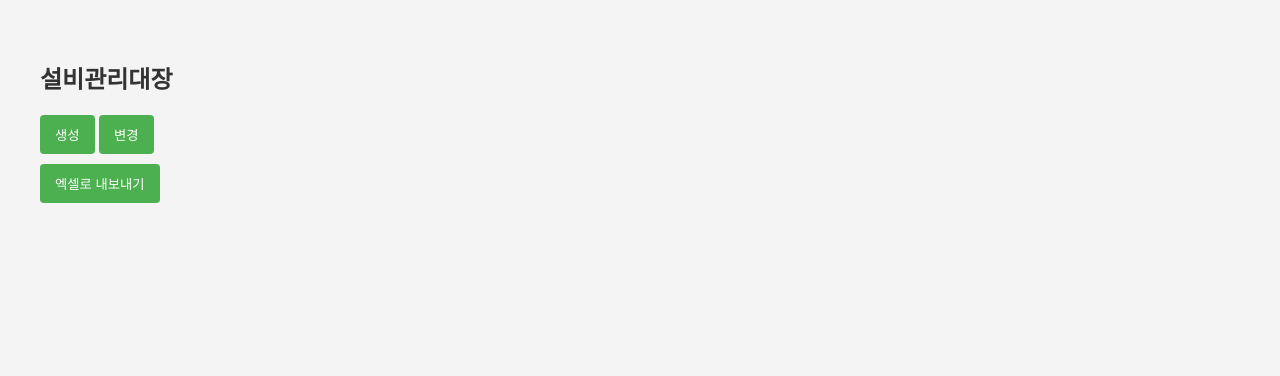
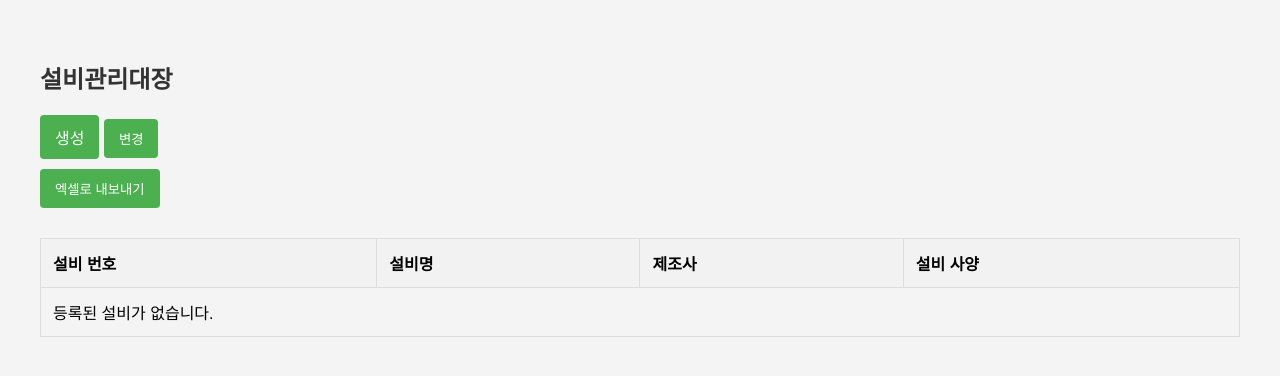
Before and after one commit to Ted19700128/midbizsolution, a Django app: page /equipment/menu/ in a window 1280 px wide. Shown: the part 81-457 px from the top of the page. Run offline with Django 5.2, Linux system fonts and the light colour scheme; data that the repository does not hold is empty.

Commit message:
update views.py

```diff
--- a/myapp/templates/myapp/equipment_menu.html
+++ b/myapp/templates/myapp/equipment_menu.html
@@ -6,26 +6,24 @@
 
 {% block content %}
 <h2>설비관리대장</h2>
-<div class="mb-3">
-    <button class="btn btn-success" onclick="location.href='{{ create_equipment }}'">생성</button>
-    <button class="btn btn-warning" onclick="location.href='?mode=edit'">변경</button>
-    <!-- 조회 버튼은 주석 처리됨 -->
+<div class="d-flex justify-content-between mb-3">
+    <div>
+        <a href="{{ create_equipment }}" class="btn btn-success">생성</a>
+        <button class="btn btn-warning" id="changeModeButton">변경</button>
+    </div>
+    <div>
+        <button class="btn btn-secondary" onclick="exportToExcel()">엑셀로 내보내기</button>
+    </div>
 </div>
 
 {% if show_table %}
-    <!-- 엑셀로 내보내기 버튼 -->
-    <div class="text-right mb-3">
-        <button class="btn btn-secondary" onclick="exportToExcel()">엑셀로 내보내기</button>
-    </div>
-
     {% if mode == 'edit' %}
-    <!-- 변경 모드: 체크박스가 포함된 테이블과 수정/삭제 버튼 -->
         <form method="post" action="{% url 'delete_equipment' %}" id="deleteForm">
             {% csrf_token %}
             {% include 'myapp/equipment_table.html' %}
             <!-- 수정 및 삭제 버튼 -->
-        <div class="mt-3">
-            <button class="btn btn-primary" type="submit" id="editButton" disabled>수정</button>
+            <div class="d-flex justify-content-end mt-3">
+                <button type="button" class="btn btn-primary mr-2" id="editButton" disabled>수정</button>
                 <button type="button" class="btn btn-danger" data-toggle="modal" data-target="#deleteConfirmModal" id="deleteButton" disabled>삭제</button>
             </div>
         </form>
@@ -51,6 +49,7 @@
           </div>
         </div>
     {% endif %}
+    {% include 'myapp/equipment_table.html' %}
 {% endif %}
 
 {% endblock %}
@@ -58,7 +57,6 @@
 {% block extra_js %}
 {% if mode == 'edit' %}
 <script>
-// Enable/Disable buttons based on checkbox selection
 document.addEventListener('DOMContentLoaded', function() {
     const checkboxes = document.querySelectorAll('input[name="equipment_ids"]');
     const editButton = document.getElementById('editButton');
@@ -85,23 +83,20 @@ document.addEventListener('DOMContentLoaded', function() {
     }
 
     updateButtons(); // 초기 버튼 상태 설정
-});
 
-// Handle the delete confirmation
-document.getElementById('confirmDeleteButton').addEventListener('click', function() {
-    // Submit the form
-    document.getElementById('deleteForm').submit();
-});
-
-// Handle the edit button click (optional, based on selection)
-document.getElementById('editButton').addEventListener('click', function(event) {
-    event.preventDefault();
+    // 수정 버튼 클릭 시
+    editButton.addEventListener('click', function() {
         const checkedBox = document.querySelector('input[name="equipment_ids"]:checked');
         if (checkedBox) {
             const equipmentId = checkedBox.value;
-        // Redirect to update page with equipment_id as GET parameter
-        window.location.href = "{% url 'update_equipment' %}?equipment_id=" + equipmentId;
+            window.location.href = "{% url 'update_equipment' equipment_id=0 %}".replace('/0/', '/' + equipmentId + '/');
         }
+    });
+
+    // 삭제 확인 버튼 클릭 시 폼 제출
+    document.getElementById('confirmDeleteButton').addEventListener('click', function() {
+        document.getElementById('deleteForm').submit();
+    });
 });
 </script>
 {% endif %}
--- a/myapp/templates/myapp/equipment_table.html
+++ b/myapp/templates/myapp/equipment_table.html
@@ -28,7 +28,7 @@
             {% if mode == 'edit' %}
             <td>
                 <!-- 개별 수정 버튼 (선택된 설비에 따라 활성화됨) -->
-                <!-- 이미 폼 외부에 개별 수정 버튼을 구현했으므로 이 부분은 생략 가능합니다. -->
+                <!-- 현재 폼 외부에 개별 수정 버튼을 구현했으므로 이 부분은 생략 가능합니다. -->
             </td>
             {% endif %}
         </tr>
--- a/myapp/templates/myapp/update_equipment.html
+++ b/myapp/templates/myapp/update_equipment.html
@@ -10,12 +10,8 @@
 
 <form method="post">
     {% csrf_token %}
-    <!-- 숨겨진 필드로 equipment_id 전달 (필요한 경우) -->
-    {% if equipment_id %}
-        <input type="hidden" name="equipment_ids" value="{{ equipment_id }}">
-    {% endif %}
     {{ form.as_p }}
-    <input type="submit" name="confirm_update" value="완료" class="btn btn-primary">
+    <button type="submit" class="btn btn-primary">완료</button>
     <button type="button" class="btn btn-secondary" onclick="window.history.back();">취소</button>
 </form>
 
--- a/myapp/urls.py
+++ b/myapp/urls.py
@@ -5,7 +5,7 @@ urlpatterns = [
     path('', views.landing_page, name='landing_page'),
     path('equipment/', views.equipment_list, name='equipment_list'),
     path('equipment/edit/', views.equipment_list_edit_mode, name='equipment_list_edit_mode'),
-    path('equipment/update/', views.update_equipment, name='update_equipment'),
+    path('equipment/update/<int:equipment_id>/', views.update_equipment, name='update_equipment'),
     path('equipment/delete/', views.delete_equipment, name='delete_equipment'),
     path('equipment/menu/', views.equipment_menu, name='equipment_menu'),
     path('equipment/create/', views.create_equipment, name='create_equipment'),
--- a/myapp/views.py
+++ b/myapp/views.py
@@ -24,61 +24,39 @@ def travel(request):
 def solutions(request):
     return render(request, 'solutions.html')
 
+def equipment_list(request):
+    equipments = Equipment.objects.all()
+    return render(request, 'myapp/equipment_list.html', {'equipments': equipments})
+
 def equipment_menu(request):
     mode = request.GET.get('mode')
-    show_table = True
+    show_table = True  # 항상 테이블을 표시하도록 설정
     equipments = Equipment.objects.all() if show_table else None
+
     context = {
         'create_equipment': reverse('create_equipment'),
-        'equipment_list_edit_mode': reverse('equipment_list_edit_mode'),
         'mode': mode,
         'show_table': show_table,
         'equipments': equipments,
     }
+
     return render(request, 'myapp/equipment_menu.html', context)
 
-def equipment_list(request):
-    equipments = Equipment.objects.all()
-    return render(request, 'myapp/equipment_list.html', {'equipments': equipments})
+def update_equipment(request, equipment_id):
+    equipment = get_object_or_404(Equipment, id=equipment_id)
 
-def update_equipment(request):
     if request.method == 'POST':
-        equipment_ids = request.POST.getlist('equipment_ids')
-
-        # 설비 선택 여부 확인
-        if not equipment_ids:
-            messages.error(request, "변경할 설비를 선택하세요.")
-            return redirect('equipment_menu')
-
-        # 다중 선택 방지
-        elif len(equipment_ids) > 1:
-            messages.error(request, "설비 정보 수정은 한 번에 한 설비에 대해서만 가능합니다. 한 설비만 선택해 주세요.")
-            return redirect('equipment_menu')
-
-        # 하나의 설비만 선택한 경우
-        equipment_id = equipment_ids[0]
-        equipment = get_object_or_404(Equipment, id=equipment_id)
-
-        # 수정 확인 처리
         form = EquipmentForm(request.POST, instance=equipment)
         if form.is_valid():
             form.save()
+            messages.success(request, "설비 정보가 성공적으로 수정되었습니다.")
             return redirect('equipment_menu')
         else:
-            # 폼이 유효하지 않을 경우, 입력된 데이터와 함께 폼을 다시 렌더링
             messages.error(request, "입력한 정보에 오류가 있습니다. 다시 시도해주세요.")
-            return render(request, 'myapp/update_equipment.html', {'form': form, 'equipment_id': equipment_id})
     else:
-        # GET 요청 시, equipment_id를 쿼리 매개변수로 받음
-        equipment_id = request.GET.get('equipment_id')
-        if not equipment_id:
-            messages.error(request, "변경할 설비를 선택하세요.")
-            return redirect('equipment_menu')
-
-        equipment = get_object_or_404(Equipment, id=equipment_id)
         form = EquipmentForm(instance=equipment)
 
-        return render(request, 'myapp/update_equipment.html', {'form': form, 'equipment_id': equipment_id})
+    return render(request, 'myapp/update_equipment.html', {'form': form, 'equipment': equipment})
 
 def delete_equipment(request):
     if request.method == 'POST':
@@ -89,11 +67,13 @@ def delete_equipment(request):
             messages.error(request, "삭제할 설비를 선택하세요.")
             return redirect('equipment_menu')
 
-        # 설비 삭제
+        # 삭제 실행
         Equipment.objects.filter(id__in=equipment_ids).delete()
+        messages.success(request, "선택한 설비가 성공적으로 삭제되었습니다.")
         return redirect('equipment_menu')
     else:
         # GET 요청 시 기본적으로 equipment_menu로 리디렉션
+        messages.error(request, "삭제할 설비를 선택하세요.")
         return redirect('equipment_menu')
 
 def export_to_excel(request):
```
Lines whose indentation alone changed are shown as unchanged.
